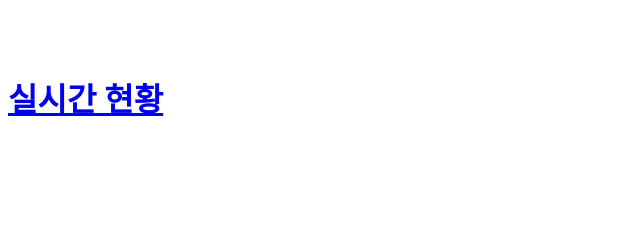
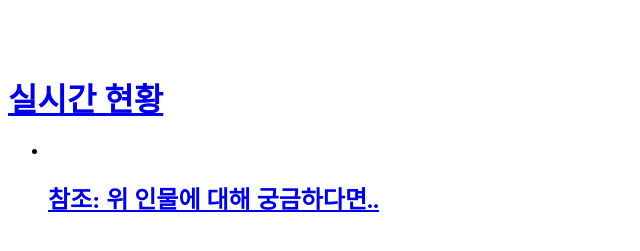
Before and after one commit to ganjangmomi/lee-web, a plain HTML site: page index.html in a window 1280 px wide. Shown: the part 35-286 px from the top of the page, without its empty margins (0-640 px from the left). Drawn offline with Linux system fonts and the light colour scheme.

Commit message:
index.html

```diff
--- a/index.html
+++ b/index.html
@@ -6,4 +6,8 @@
 </head>
 <body><p><img src="ddangmin.jpeg" width="300"></p>
 <br><br><a href="https://www.youtube.com/watch?v=XrkS0RjnXhc" target="_blank" title="눌러봐유"><h1>실시간 현황</h1></a>
+<ul>
+  <li><br><p><a href="https://www.op.gg/summoners/kr/%EC%A7%B1%EA%B5%AC%EB%8A%94%EB%AA%BB%EB%A7%90%EB%A0%A4%EC%96%B4-%EC%B0%A1%EA%B5%AC%EC%A8%8D%EA%B5%AC%EA%B5%AC" target="_blank"><h2>참조: 위 인물에 대해 궁금하다면..</h2></a></p></ol></li>
+</ul>
 </body>
+</html>
```
